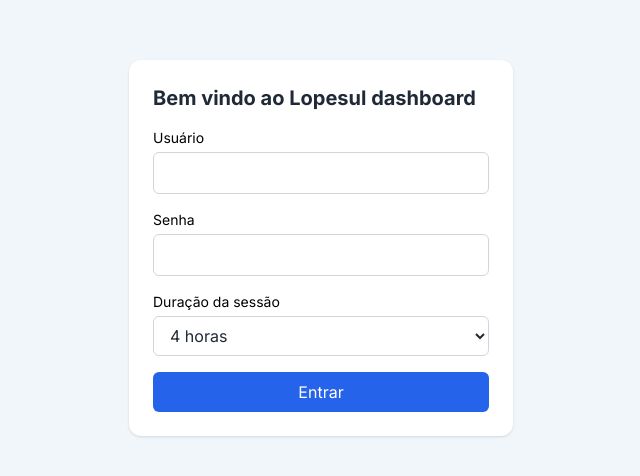
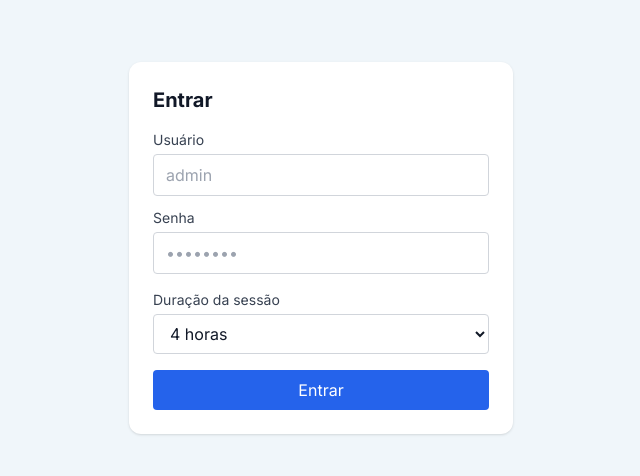
Before and after one commit to victorsantosyt/lopesul-dashboard, a Next.js app: page /login in a window 1280 px wide. Shown: the part 184-660 px from the top of the page, without its empty margins (319-959 px from the left). Built offline with nearby package versions, Linux system fonts and the light colour scheme.

Commit message:
fix(login): wrap useSearchParams in <Suspense> + force-dynamic

```diff
--- a/src/app/login/page.js
+++ b/src/app/login/page.js
@@ -1,53 +1,45 @@
 "use client";
 
-import { useState } from "react";
+import { useState, Suspense } from "react";
 import { useRouter, useSearchParams } from "next/navigation";
 
-const DUR_OPTS = [
-  { value: "30m",        label: "30 minutos" },
-  { value: "1h",         label: "1 hora" },
-  { value: "3h",         label: "3 horas" },
-  { value: "4h",         label: "4 horas" },
-  { value: "6h",         label: "6 horas" },
-  { value: "8h",         label: "8 horas" },
-  { value: "24h",        label: "24 horas" },
-  { value: "permanente", label: "Permanente (~100 dias)" },
+// evita pre-render no build e garante render em runtime
+export const dynamic = "force-dynamic";
+export const revalidate = 0;
+
+const DUR_OPTIONS = [
+  { key: "3h", label: "3 horas" },
+  { key: "4h", label: "4 horas" },
+  { key: "6h", label: "6 horas" },
+  { key: "24h", label: "24 horas" },
+  { key: "permanente", label: "Permanente (~100 dias)" },
 ];
 
-export default function LoginPage() {
-  const [usuario, setUsuario]   = useState("");
-  const [senha, setSenha]       = useState("");
-  const [duration, setDuration] = useState("4h"); // default visível
-  const [loading, setLoading]   = useState(false);
-  const [err, setErr]           = useState("");
+function LoginForm() {
   const router = useRouter();
-  const search = useSearchParams();
+  const params = useSearchParams(); // <- OK aqui porque está dentro de Suspense (ver export default)
+  const next = params.get("next") || "/dashboard";
 
-  async function handleSubmit(e) {
+  const [usuario, setUsuario] = useState("");
+  const [senha, setSenha] = useState("");
+  const [duration, setDuration] = useState("4h");
+  const [loading, setLoading] = useState(false);
+  const [err, setErr] = useState("");
+
+  async function onSubmit(e) {
     e.preventDefault();
+    setLoading(true);
     setErr("");
-    setLoading(true);
     try {
-      // 1) faz login já enviando a duração escolhida
-      const r = await fetch("/api/login", {
+      const res = await fetch("/api/login", {
         method: "POST",
         headers: { "content-type": "application/json" },
         body: JSON.stringify({ usuario, senha, duration }),
       });
-
-      if (!r.ok) {
-        const j = await r.json().catch(() => ({}));
-        throw new Error(j?.error || "Falha no login");
-      }
-
-      // 2) persiste a preferência (cookie não-HTTPOnly) para próximos logins
-      await fetch("/api/auth/session-preference", {
-        method: "POST",
-        headers: { "content-type": "application/json" },
-        body: JSON.stringify({ duration }),
-      }).catch(() => {});
-
-      const next = search.get("next") || "/dashboard";
+      const j = await res.json();
+      if (!res.ok) throw new Error(j?.error || "Falha no login");
+      // opcional: guardar nome do usuário localmente
+      localStorage.setItem("usuario", JSON.stringify(j));
       router.replace(next);
     } catch (e) {
       setErr(e.message);
@@ -57,52 +49,48 @@
   }
 
   return (
-    <div className="min-h-screen flex items-center justify-center bg-[#F0F6FA] dark:bg-[#1a2233]">
-      <form
-        onSubmit={handleSubmit}
-        className="w-full max-w-sm bg-white dark:bg-[#232e47] rounded-xl p-6 shadow space-y-4"
-      >
-        <h1 className="text-xl font-semibold text-gray-800 dark:text-white">
-          Bem vindo ao Lopesul dashboard
-        </h1>
+    <div className="flex items-center justify-center h-screen bg-[#F0F6FA] dark:bg-[#1a2233]">
+      <form onSubmit={onSubmit} className="bg-white dark:bg-[#232e47] shadow rounded-xl p-6 w-full max-w-sm">
+        <h1 className="text-xl font-bold mb-4 text-gray-900 dark:text-white">Entrar</h1>
 
-        <div>
-          <label className="block text-sm mb-1 dark:text-gray-200">Usuário</label>
+        {err && <div className="mb-3 text-sm text-red-600">{err}</div>}
+
+        <label className="block text-sm text-gray-700 dark:text-gray-200 mb-1">Usuário</label>
         <input
+          className="w-full mb-3 px-3 py-2 border border-gray-300 dark:border-gray-600 rounded bg-white dark:bg-[#1a2233] text-gray-900 dark:text-gray-100"
           value={usuario}
           onChange={(e) => setUsuario(e.target.value)}
-            className="w-full border border-gray-300 dark:border-gray-600 rounded-md px-3 py-2 bg-white dark:bg-[#1a2233] text-gray-800 dark:text-gray-100"
+          placeholder="admin"
+          autoComplete="username"
         />
-        </div>
 
-        <div>
-          <label className="block text-sm mb-1 dark:text-gray-200">Senha</label>
+        <label className="block text-sm text-gray-700 dark:text-gray-200 mb-1">Senha</label>
         <input
           type="password"
+          className="w-full mb-4 px-3 py-2 border border-gray-300 dark:border-gray-600 rounded bg-white dark:bg-[#1a2233] text-gray-900 dark:text-gray-100"
           value={senha}
           onChange={(e) => setSenha(e.target.value)}
-            className="w-full border border-gray-300 dark:border-gray-600 rounded-md px-3 py-2 bg-white dark:bg-[#1a2233] text-gray-800 dark:text-gray-100"
+          placeholder="••••••••"
+          autoComplete="current-password"
         />
-        </div>
 
-        <div>
-          <label className="block text-sm mb-1 dark:text-gray-200">Duração da sessão</label>
+        <label className="block text-sm text-gray-700 dark:text-gray-200 mb-1">Duração da sessão</label>
         <select
+          className="w-full mb-4 px-3 py-2 border border-gray-300 dark:border-gray-600 rounded bg-white dark:bg-[#1a2233] text-gray-900 dark:text-gray-100"
           value={duration}
           onChange={(e) => setDuration(e.target.value)}
-            className="w-full border border-gray-300 dark:border-gray-600 rounded-md px-3 py-2 bg-white dark:bg-[#1a2233] text-gray-800 dark:text-gray-100"
         >
-            {DUR_OPTS.map(o => (
-              <option key={o.value} value={o.value}>{o.label}</option>
+          {DUR_OPTIONS.map((o) => (
+            <option key={o.key} value={o.key}>
+              {o.label}
+            </option>
           ))}
         </select>
-        </div>
-
-        {err && <p className="text-sm text-red-500">{err}</p>}
 
         <button
+          type="submit"
           disabled={loading}
-          className="w-full bg-blue-600 hover:bg-blue-700 disabled:opacity-60 text-white rounded-md py-2"
+          className="w-full bg-blue-600 hover:bg-blue-700 disabled:opacity-60 text-white px-4 py-2 rounded"
         >
           {loading ? "Entrando..." : "Entrar"}
         </button>
@@ -110,3 +98,12 @@
     </div>
   );
 }
+
+export default function Page() {
+  // **AQUI** envolvemos o componente que usa useSearchParams em Suspense
+  return (
+    <Suspense fallback={<div className="p-8">Carregando…</div>}>
+      <LoginForm />
+    </Suspense>
+  );
+}
```
Lines whose indentation alone changed are shown as unchanged.
